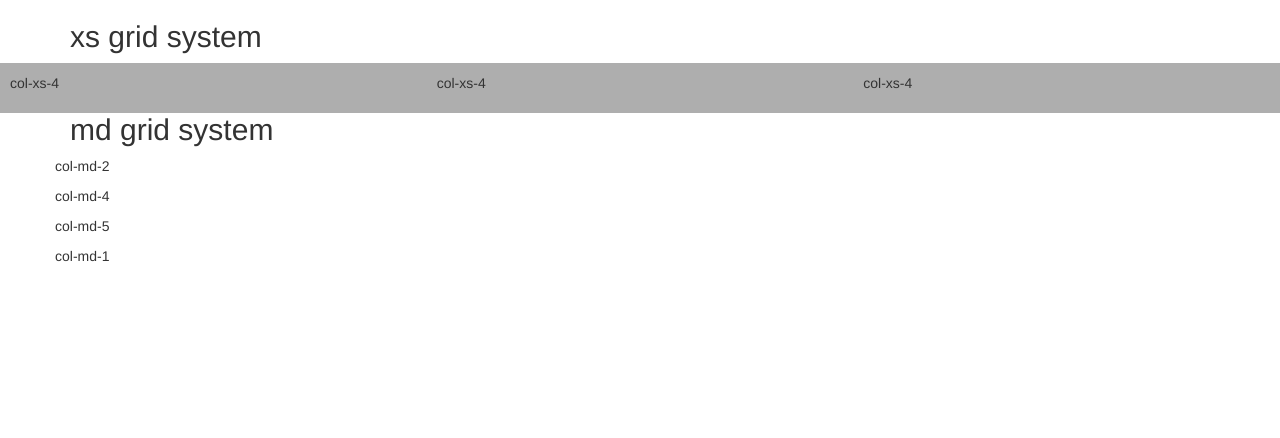
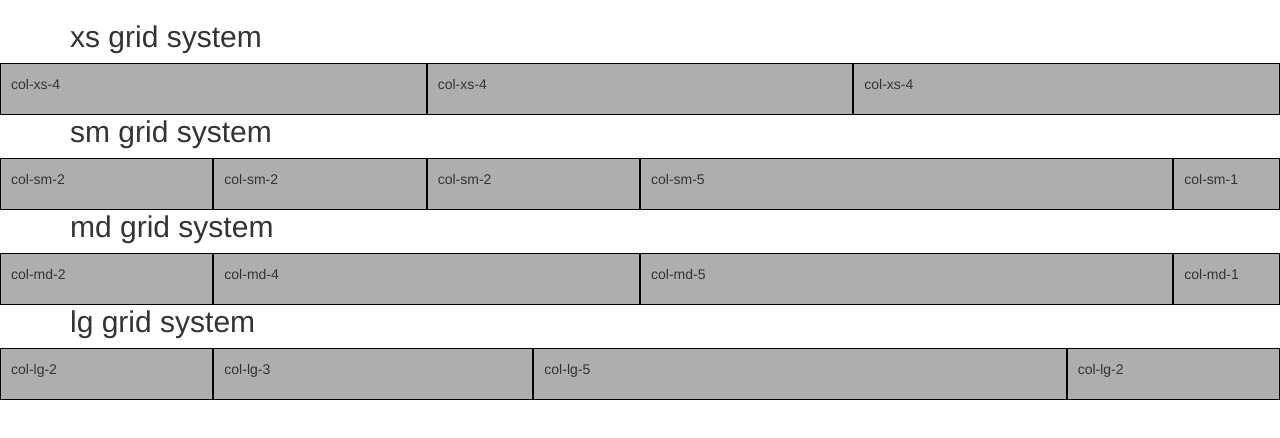
Before and after one commit to jdogmav/gridsystem, a plain HTML site: page index.html in a window 1280 px wide. Drawn offline with Linux system fonts and the light colour scheme.

Commit message:
commit after 4 grids completed

```diff
--- a/css/styles.css
+++ b/css/styles.css
@@ -1,5 +1,5 @@
 .row-show-grid div{
 	background-color:#AEAEAE;
-	border:1px solid rgba (86, 61, 124, .2);
+	border:1px solid black;
 	padding:10px;
 }
--- a/index.html
+++ b/index.html
@@ -10,7 +10,6 @@
 	<div class="container">
 		<h2>xs grid system</h2>
 	</div>
-
 	<div class="row-show-grid">
 		<div class="col-xs-4">
 			<p>col-xs-4</p>
@@ -21,27 +20,64 @@
 		<div class="col-xs-4">
 			<p>col-xs-4</p>
 		</div>
+	</div><!--end of xs grid-->
+
+	<div class="container">
+		<h2>sm grid system</h2>
 	</div>
+	<div class="row-show-grid">
+		<div class="col-sm-2">
+			<p>col-sm-2</p>
+		</div>
+		<div class="col-sm-2">
+			<p>col-sm-2</p>
+		</div>
+		<div class="col-sm-2">
+			<p>col-sm-2</p>
+		</div>
+		<div class="col-sm-5">
+			<p>col-sm-5</p>
+		</div>
+		<div class="col-sm-1">
+			<p>col-sm-1</p>
+		</div>
+	</div> <!--end of small grid-->
 
 	<div class="container">
 		<h2>md grid system</h2>
-		<div class="row show grid">
-			<div class="col md-2">
+	</div>
+	<div class="row-show-grid">
+		<div class="col-md-2">
 			<p>col-md-2</p>
 		</div>
-			<div class="col md-4">
+		<div class="col-md-4">
 			<p>col-md-4</p>
 		</div>
-			<div class="col md-5">
+		<div class="col-md-5">
 			<p>col-md-5</p>
 		</div>
-			<div class="col md-1">
+		<div class="col-md-1">
 			<p>col-md-1</p>
 		</div>
+	</div><!--end of md grid-->
+
+	<div class="container">
+		<h2>lg grid system</h2>
 	</div>
+	<div class="row-show-grid">
+		<div class="col-lg-2">
+			<p>col-lg-2</p>
 		</div>
+		<div class="col-lg-3">
+			<p>col-lg-3</p>
+		</div>
+		<div class="col-lg-5">
+			<p>col-lg-5</p>
+		</div>
+		<div class="col-lg-2">
+			<p>col-lg-2</p>
+		</div>
+	</div><!--end of lg grid-->
 
-
-	</div>
 </body>
 </html>
```
Lines whose indentation alone changed are shown as unchanged.
